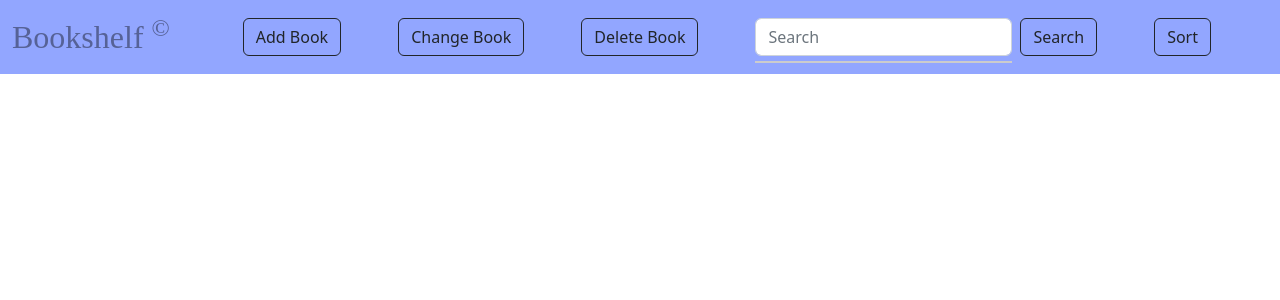
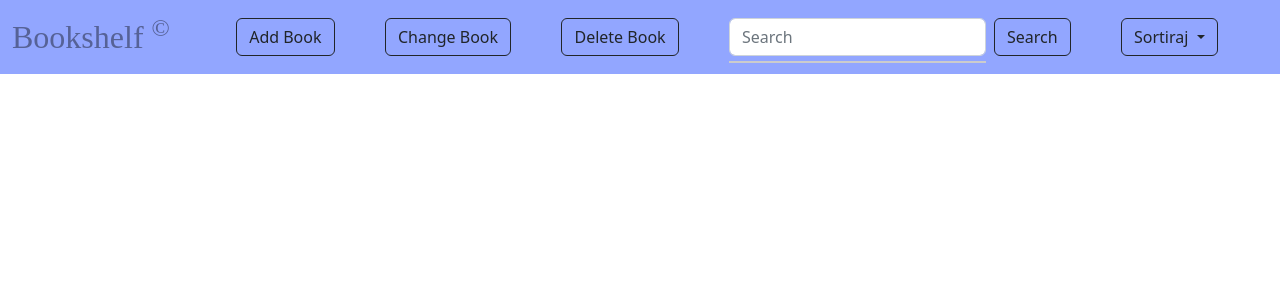
Before and after one commit to index-oo7/bookshelf, a PHP site: page / in a window 1280 px wide. Shown: the top 300 px of the page. Run offline with PHP 8.4, Linux system fonts and the light colour scheme; data that the repository does not hold is empty.

Commit message:
Added sort frontend feature

```diff
--- a/index.php
+++ b/index.php
@@ -61,8 +61,19 @@
             <!-- PRETRAGA PREMA NAZIVU KNJIGE I AUTORU -->
 
             <!-- sortiranje -->
-            <button name="btnSort" id="btnSort" type="button" class="btn btn-outline-dark">Sort</button>
-            <!-- SORTIRANJE PREMA NAZIVU, AUTORU, DOSTUPNOSTI, KATEGORIJA -->
+            <div class="dropdown">
+            <button class="btn btn-outline-dark dropdown-toggle" type="button" data-bs-toggle="dropdown" aria-expanded="false" name="btnSortiranje" id="btnSortiranje">
+              Sortiraj
+            </button>
+            <ul class="dropdown-menu" name="sortiranje" id="sortiranje">
+              <li id="sortNaziv"><a class="dropdown-item">Naziv</a></li>
+              <li id="sortAutor"><a class="dropdown-item">Autor</a></li>
+              <li id="sortKategorija"><a class="dropdown-item">Kategorija</a></li>
+              <li id="sortDostupno"><a class="dropdown-item">Dostupno</a></li>
+              <li id="sortRezervisano"><a class="dropdown-item">Rezervisano</a></li>
+            </ul>
+          </div>
+
             <!-- AKO SORTIRAŠ PREMA DOSTUPNOSTI UKLJUČITI MOGUĆNOST REZERVACIJE. -->
           </div>
         </div>
@@ -288,7 +299,6 @@
     <script>
         //////////////////////////////////////////////////////////////////////////////////////////////////////////////////////////////////
         // 4. Dodati login/register stranicu + odjavu home page
-        // 5. Dodati pretragu pojmova (imas vec ceo algoritam u pva zad5)
         // 6. Dodati sortiranje po select izboru (ChatGPT da uradi algoritam)
         // 7. Dodati info za svaku knjigu mogucnost rezervacije knjige
         //    - u info spada i to da li je knjiga trenutno dostupna ili ne, svakako rezervacija se pravi od prvog dostupnog dana.
```
